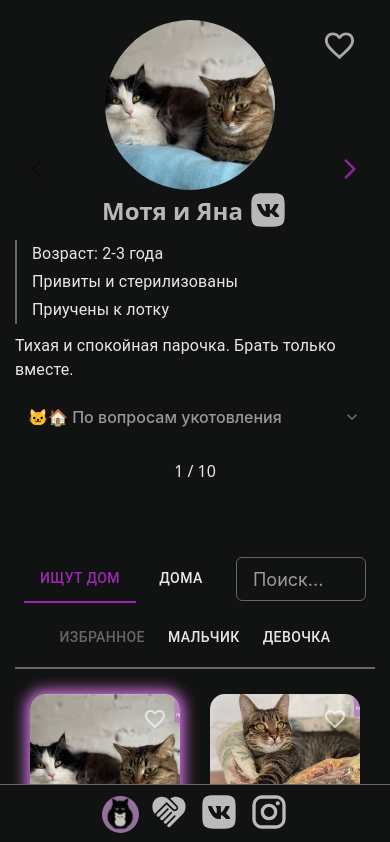
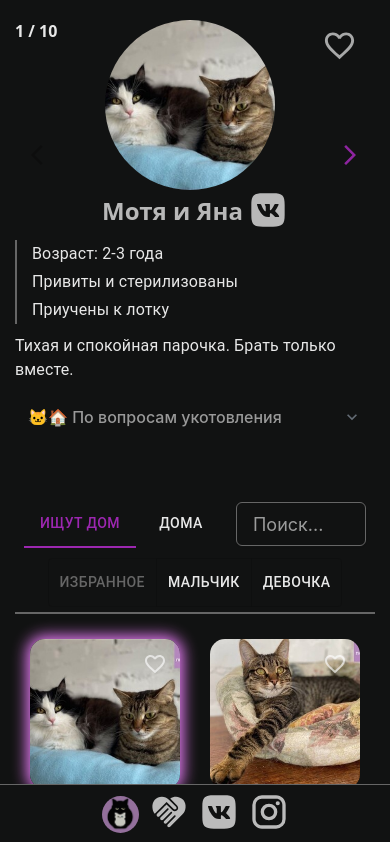
Before and after one commit to wassupOG/prostokoshkiTS, a React (Vite) app: page / in a window 390 px wide. Shown: the top 842 px of the page. Built offline with nearby package versions, Linux system fonts and the light colour scheme.

Commit message:
Google Lighthouse tweaks

```diff
--- a/index.html
+++ b/index.html
@@ -2,6 +2,8 @@
 <html lang="en">
 
   <head>
+    <meta charset="UTF-8" />
+    <meta name="viewport" content="width=device-width, initial-scale=1.0" />
     <!-- Favicon -->
     <link rel="apple-touch-icon" sizes="180x180" href="/favicon/apple-touch-icon.png">
     <link rel="icon" type="image/png" sizes="32x32" href="/favicon/favicon-32x32.png">
@@ -27,8 +29,6 @@
     <meta name="description"
       content="'Просто кошки'- это некоммерческий приют, созданный для того, чтобы помочь как можно большему количеству бездомных животных. Мы помогаем кошечкам найти новый дом!">
     <!-- Description END -->
-    <meta charset="UTF-8" />
-    <meta name="viewport" content="width=device-width, initial-scale=1.0" />
     <link rel="stylesheet" href="/src/styles/styles.css">
     <title>Просто Кошки</title>
   </head>
--- a/src/components/Navbar.tsx
+++ b/src/components/Navbar.tsx
@@ -8,13 +8,13 @@ export default function Navbar() {
         <Link className="logo-link" to="/">
           <img className="logo" src="/images/logos/logo100px.jpg" alt="Логотип" />
         </Link>
-        <Link className="svg-icon" to="/help">
+        <Link className="svg-icon" to="/help" aria-label="Помощь приюту">
           {helpIcon}
         </Link>
-        <a target="_blank" href="https://vk.com/prosto__koshki" className="svg-icon">
+        <a target="_blank" href="https://vk.com/prosto__koshki" className="svg-icon" aria-label="Наша группа ВКонтакте">
           {vkSVG}
         </a>
-        <a target="_blank" href="https://instagram.com/prosto_koshki?igshid=MzRlODBiNWFlZA==" className="svg-icon">
+        <a target="_blank" href="https://instagram.com/prosto_koshki?igshid=MzRlODBiNWFlZA==" className="svg-icon" aria-label="Наш инстаграм аккаунт">
           {instSVG}
         </a>
       </nav>
--- a/src/components/ProfileComponents/Profile.tsx
+++ b/src/components/ProfileComponents/Profile.tsx
@@ -12,6 +12,7 @@ export default function Profile({ setIndex, handleFavCats, favCats, index, filte
     return (
       <>
         <div className="cat-profile">
+          <CatPosition index={index} arrayLength={filteredArray.length} />
           <HeartIconProfile isFavorite={favCats.includes(filteredArray[index].img)} onClick={() => handleFavCats(filteredArray[index].img)} />
 
           <NavigationArrows
@@ -49,7 +50,6 @@ export default function Profile({ setIndex, handleFavCats, favCats, index, filte
           </div>
 
           <GetCatHomeAccordion />
-          <CatPosition index={index} arrayLength={filteredArray.length} />
         </div>
       </>
     )
--- a/src/components/ProfileComponents/ProfileNavigation.tsx
+++ b/src/components/ProfileComponents/ProfileNavigation.tsx
@@ -38,12 +38,12 @@ export function NavigationArrows({ disableLeftArrow, disableRightArrow, prevCat,
   return (
     <>
       <div className="arrow-left">
-        <IconButton disabled={disableLeftArrow} onClick={prevCat} color="secondary">
+        <IconButton disabled={disableLeftArrow} onClick={prevCat} color="secondary" aria-label="Стрелка назад">
           <ArrowBackIosIcon />
         </IconButton>
       </div>
       <div className="arrow-right">
-        <IconButton disabled={disableRightArrow} onClick={nextCat} color="secondary">
+        <IconButton disabled={disableRightArrow} onClick={nextCat} color="secondary" aria-label="Стрелка вперед">
           <ArrowForwardIosIcon />
         </IconButton>
       </div>
@@ -120,5 +120,5 @@ export function GetCatHomeAccordion() {
 }
 
 export function CatPosition({ index, arrayLength }: CatPositionProps) {
-  return <div className="flex-column-center mt-20">{`${index + 1} / ${arrayLength}`}</div>
+  return <div className="cat-position">{`${index + 1} / ${arrayLength}`}</div>
 }
--- a/src/styles/styles.css
+++ b/src/styles/styles.css
@@ -27,7 +27,7 @@ body {
   border-radius: 15px;
   margin-bottom: 10px;
   background-color: #242526;
-  min-height: 375px;
+  min-height: 330px;
 }
 
 .arrow-left {
@@ -43,8 +43,9 @@ body {
 
 .cat-position {
   position: absolute;
-  bottom: 8px;
-  right: 50%;
+  top: 15px;
+  left: 15px;
+  font-weight: bold;
 }
 
 .arrow-right {
@@ -306,7 +307,7 @@ a:hover {
 
 @media all and (max-width: 700px) {
   .cat-profile {
-    min-height: 575px;
+    min-height: 545px;
   }
   .flex-profile {
     flex-direction: column;
@@ -396,6 +397,10 @@ a:hover {
   .cat-profile {
     background-color: transparent;
     padding: 0px;
-    min-height: 515px;
+    min-height: 460px;
+  }
+  .cat-position {
+    top: 0px;
+    left: 0px;
   }
 }/*# sourceMappingURL=styles.css.map */
--- a/src/styles/styles.scss
+++ b/src/styles/styles.scss
@@ -43,7 +43,7 @@ body {
   border-radius: 15px;
   margin-bottom: 10px;
   background-color: $elevation-2;
-  min-height: 375px;
+  min-height: 330px;
 }
 @mixin arrows {
   opacity: 0.9;
@@ -62,8 +62,9 @@ body {
 
 .cat-position {
   position: absolute;
-  bottom: 8px;
-  right: 50%;
+  top: 15px;
+  left: 15px;
+  font-weight: bold;
 }
 
 .arrow-right {
@@ -337,7 +338,7 @@ a {
 
 @media all and (max-width: 700px) {
   .cat-profile {
-    min-height: 575px;
+    min-height: 545px;
   }
 
   .flex-profile {
@@ -445,6 +446,11 @@ a {
   .cat-profile {
     background-color: transparent;
     padding: 0px;
-    min-height: 515px;
+    min-height: 460px;
+  }
+
+  .cat-position {
+    top: 0px;
+    left: 0px;
   }
 }
```
Also changed, not shown: 1 other file (tests, documents, lock files or other folders).
